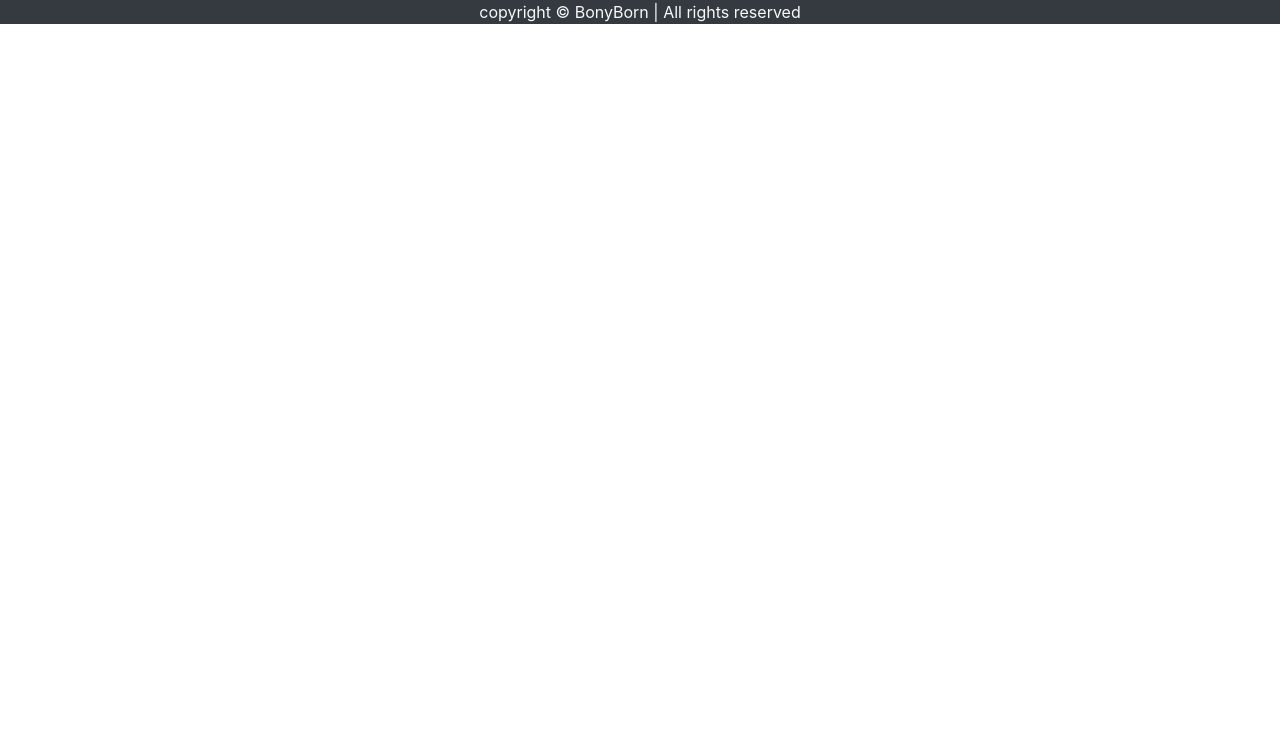
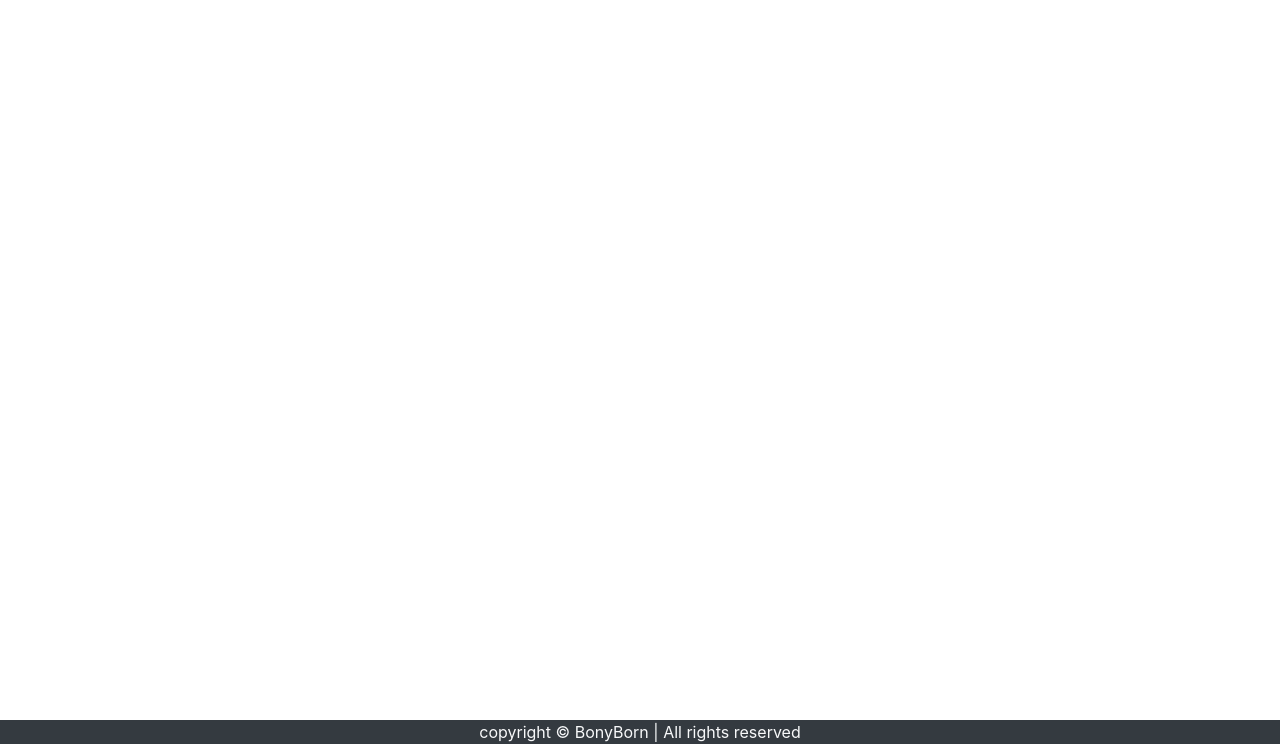
Before and after one commit to bonyborn/my_portfolio, a Django app: page /about/ in a window 1280 px wide. Shown: the part 56-800 px from the top of the page. Run offline with Django 5.2, Linux system fonts and the light colour scheme.

Commit message:
fixed bottom footer

```diff
--- a/home/templates/base.html
+++ b/home/templates/base.html
@@ -14,7 +14,7 @@
 
 
 <div>
- <footer class="text-center text-light bg-dark">copyright &copy BonyBorn | All rights reserved</footer>
+ <footer class="text-center text-light bg-dark fixed-bottom">copyright &copy BonyBorn | All rights reserved</footer>
 </div>
 
 </body>
```
